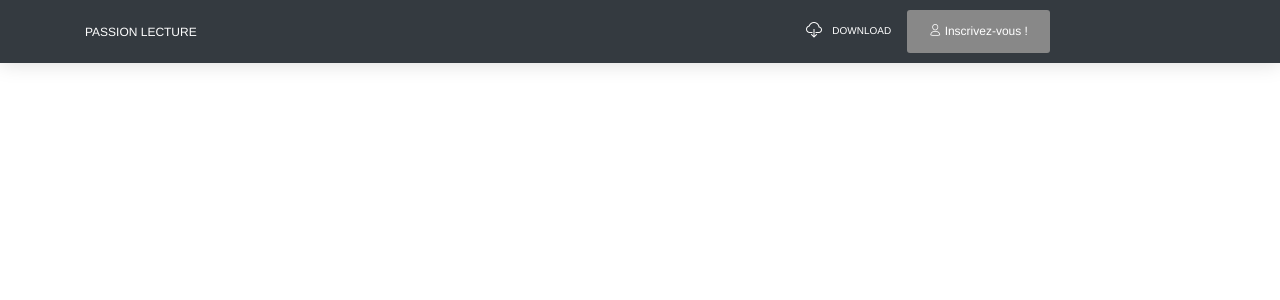
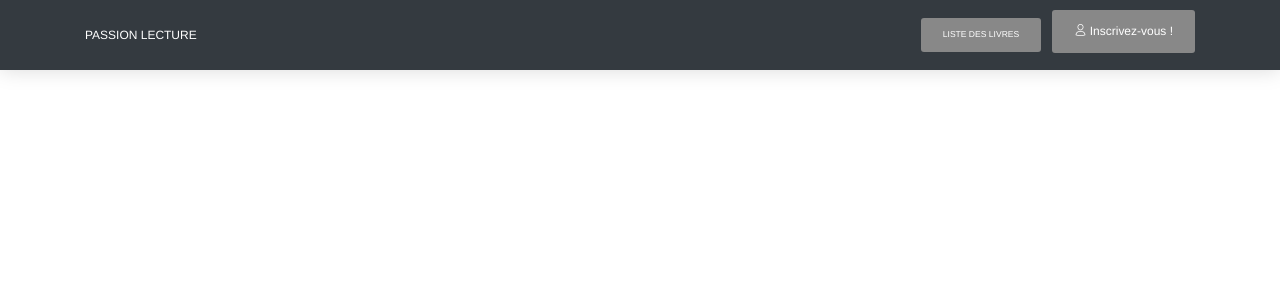
Before and after one commit to Nyaaw/P_Web2, a PHP site: page /essai.php in a window 1280 px wide. Shown: the top 300 px of the page. Run offline with PHP 8.4, Linux system fonts and the light colour scheme; some libraries are stand-ins or nearby versions; some web fonts are replaced.

Commit message:
avancement du header.php, reste à faire les boutons de nav

```diff
--- a/includes/header.php
+++ b/includes/header.php
@@ -14,6 +14,7 @@
             <a class="navbar-brand" href="../Accueil.php" rel="tooltip" data-placement="right" data-original-title="Retour à l'accueil">
                 Passion Lecture
             </a>
+
             <button class="navbar-toggler navbar-toggler" type="button" data-toggle="collapse" data-target="#navigation" aria-controls="navigation-index" aria-expanded="false" aria-label="Toggle navigation">
                 <span class="navbar-toggler-bar bar1"></span>
                 <span class="navbar-toggler-bar bar2"></span>
@@ -22,11 +23,8 @@
         </div>
         <div class="collapse navbar-collapse justify-content-end">
             <ul class="navbar-nav">
-                <li class="nav-item">
-                    <a class="nav-link" href="javascript:void(0)" onclick="scrollToDownload()">
-                        <i class="now-ui-icons arrows-1_cloud-download-93"></i>
-                        <p>Download</p>
-                    </a>
+                <li class="nav-link">
+                    <a class="nav-link btn btn-dark" href="">Liste des livres</a>
                 </li>
                 <li class="nav-item">
                     <a class="nav-link btn btn-light" href="https://www.creative-tim.com/product/now-ui-kit-pro" target="_blank">
@@ -34,27 +32,6 @@
                         <p>Inscrivez-vous !</p>
                     </a>
                 </li>
-                <li class="nav-item">
-                    <a class="nav-link" rel="tooltip" title="Follow us on Twitter" data-placement="bottom" href="https://twitter.com/CreativeTim" target="_blank">
-                        <i class="fa fa-twitter"></i>
-                        <p class="d-lg-none d-xl-none">Twitter</p>
-                    </a>
-                </li>
-                <li class="nav">
-
-                </li>
-                <li class="nav-item">
-                    <a class="nav-link" rel="tooltip" title="Like us on Facebook" data-placement="bottom" href="https://www.facebook.com/CreativeTim" target="_blank">
-                        <i class="fa fa-facebook-square"></i>
-                        <p class="d-lg-none d-xl-none">Facebook</p>
-                    </a>
-                </li>
-                <li class="nav-item">
-                    <a class="nav-link" rel="tooltip" title="Follow us on Instagram" data-placement="bottom" href="https://www.instagram.com/CreativeTimOfficial" target="_blank">
-                        <i class="fa fa-instagram"></i>
-                        <p class="d-lg-none d-xl-none">Instagram</p>
-                    </a>
-                </li>
             </ul>
         </div>
     </div>
```
